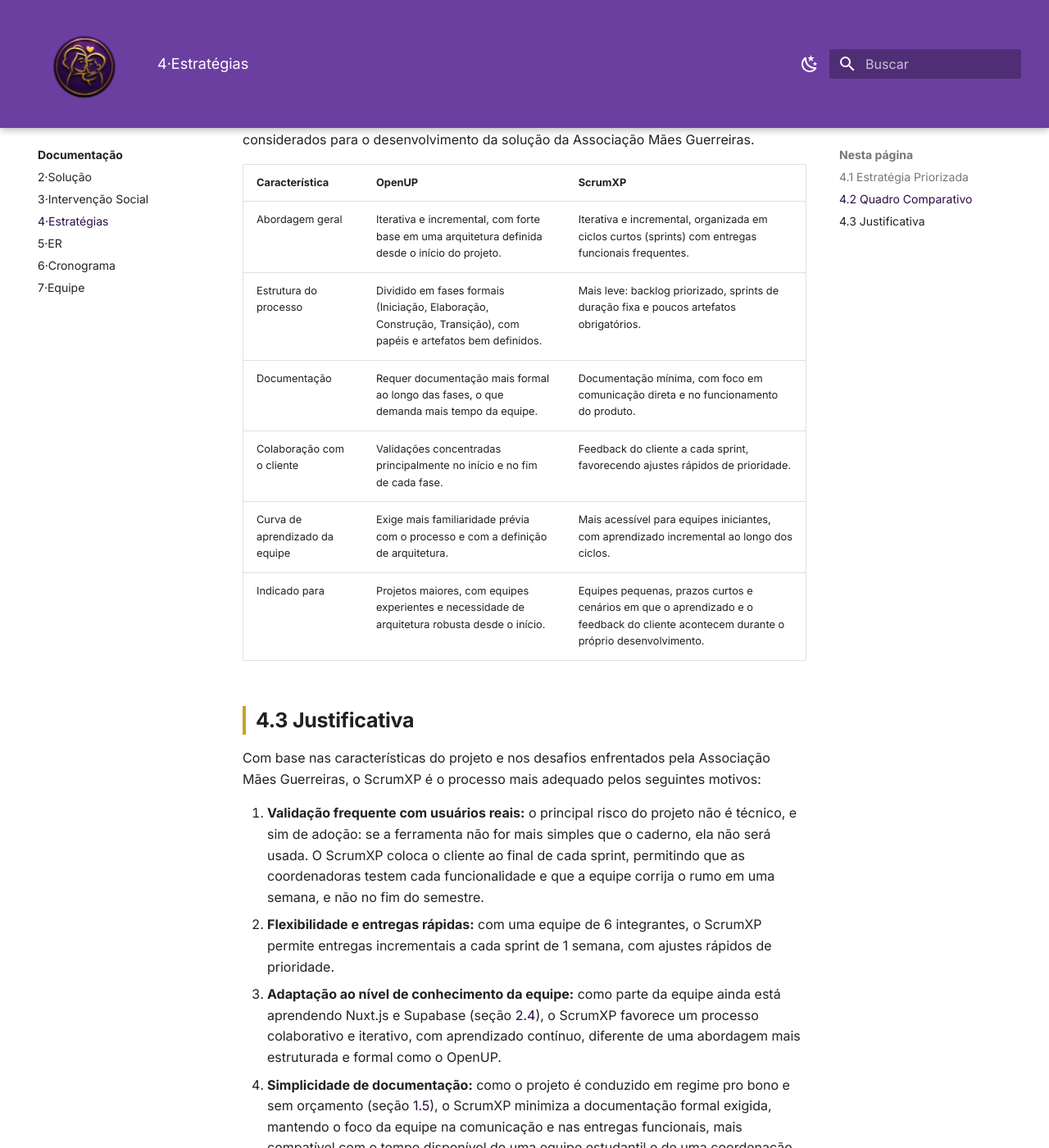
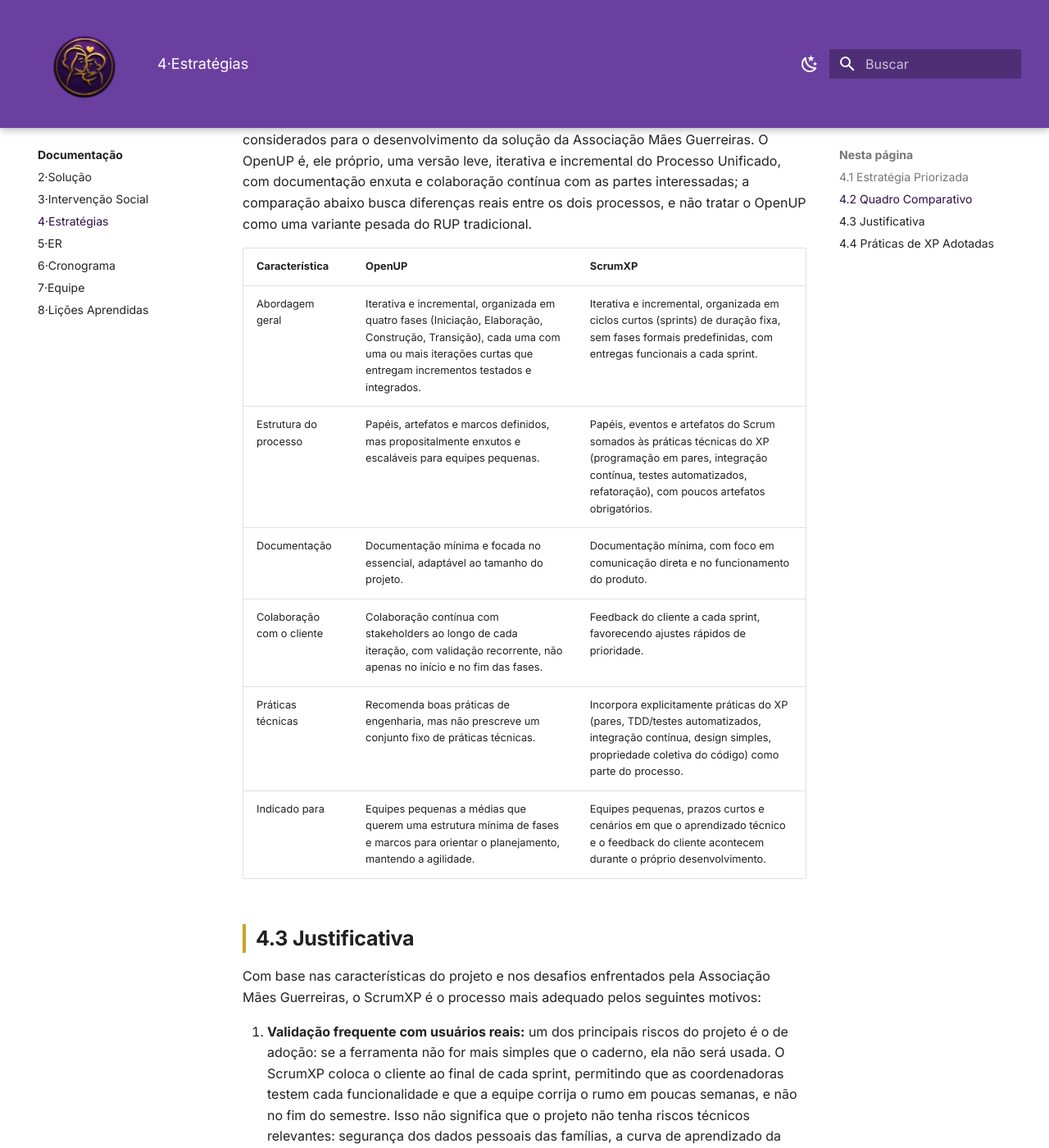
Before and after one commit to mdsreq-fga-unb/REQ-2026.2-T01-MaesGuerreiras, an MkDocs documentation site: the page built from docs/04-estrategias/index.md, in a window 1280 px wide and 1400 px high, scrolled down 545 px. Shown: the whole window at 82% size. Built offline with MkDocs 1.6.1 and Material for MkDocs 9.7.7, drawn with Linux system fonts in a browser that asks for light colours; some of the changed text lies outside the part shown.

Commit message:
Corrige issues do professor (ER, intervencao social, estrategias) e cria pagina de licoes aprendidas

```diff
--- a/docs/04-estrategias/index.md
+++ b/docs/04-estrategias/index.md
@@ -14,34 +14,62 @@
 ## 4.2 Quadro Comparativo
 
 O quadro a seguir compara características do OpenUP e do ScrumXP, os dois processos considerados
-para o desenvolvimento da solução da Associação Mães Guerreiras.
+para o desenvolvimento da solução da Associação Mães Guerreiras. O OpenUP é, ele próprio, uma versão
+leve, iterativa e incremental do Processo Unificado, com documentação enxuta e colaboração contínua
+com as partes interessadas; a comparação abaixo busca diferenças reais entre os dois processos, e não
+tratar o OpenUP como uma variante pesada do RUP tradicional.
 
 | Característica | OpenUP | ScrumXP |
 | :--- | :--- | :--- |
-| Abordagem geral | Iterativa e incremental, com forte base em uma arquitetura definida desde o início do projeto. | Iterativa e incremental, organizada em ciclos curtos (sprints) com entregas funcionais frequentes. |
-| Estrutura do processo | Dividido em fases formais (Iniciação, Elaboração, Construção, Transição), com papéis e artefatos bem definidos. | Mais leve: backlog priorizado, sprints de duração fixa e poucos artefatos obrigatórios. |
-| Documentação | Requer documentação mais formal ao longo das fases, o que demanda mais tempo da equipe. | Documentação mínima, com foco em comunicação direta e no funcionamento do produto. |
-| Colaboração com o cliente | Validações concentradas principalmente no início e no fim de cada fase. | Feedback do cliente a cada sprint, favorecendo ajustes rápidos de prioridade. |
-| Curva de aprendizado da equipe | Exige mais familiaridade prévia com o processo e com a definição de arquitetura. | Mais acessível para equipes iniciantes, com aprendizado incremental ao longo dos ciclos. |
-| Indicado para | Projetos maiores, com equipes experientes e necessidade de arquitetura robusta desde o início. | Equipes pequenas, prazos curtos e cenários em que o aprendizado e o feedback do cliente acontecem durante o próprio desenvolvimento. |
+| Abordagem geral | Iterativa e incremental, organizada em quatro fases (Iniciação, Elaboração, Construção, Transição), cada uma com uma ou mais iterações curtas que entregam incrementos testados e integrados. | Iterativa e incremental, organizada em ciclos curtos (sprints) de duração fixa, sem fases formais predefinidas, com entregas funcionais a cada sprint. |
+| Estrutura do processo | Papéis, artefatos e marcos definidos, mas propositalmente enxutos e escaláveis para equipes pequenas. | Papéis, eventos e artefatos do Scrum somados às práticas técnicas do XP (programação em pares, integração contínua, testes automatizados, refatoração), com poucos artefatos obrigatórios. |
+| Documentação | Documentação mínima e focada no essencial, adaptável ao tamanho do projeto. | Documentação mínima, com foco em comunicação direta e no funcionamento do produto. |
+| Colaboração com o cliente | Colaboração contínua com stakeholders ao longo de cada iteração, com validação recorrente, não apenas no início e no fim das fases. | Feedback do cliente a cada sprint, favorecendo ajustes rápidos de prioridade. |
+| Práticas técnicas | Recomenda boas práticas de engenharia, mas não prescreve um conjunto fixo de práticas técnicas. | Incorpora explicitamente práticas do XP (pares, TDD/testes automatizados, integração contínua, design simples, propriedade coletiva do código) como parte do processo. |
+| Indicado para | Equipes pequenas a médias que querem uma estrutura mínima de fases e marcos para orientar o planejamento, mantendo a agilidade. | Equipes pequenas, prazos curtos e cenários em que o aprendizado técnico e o feedback do cliente acontecem durante o próprio desenvolvimento. |
 
 ## 4.3 Justificativa
 
 Com base nas características do projeto e nos desafios enfrentados pela Associação Mães Guerreiras, o
 ScrumXP é o processo mais adequado pelos seguintes motivos:
 
-1. **Validação frequente com usuários reais:** o principal risco do projeto não é técnico, e sim de
-   adoção: se a ferramenta não for mais simples que o caderno, ela não será usada. O ScrumXP coloca
-   o cliente ao final de cada sprint, permitindo que as coordenadoras testem cada funcionalidade e
-   que a equipe corrija o rumo em uma semana, e não no fim do semestre.
+1. **Validação frequente com usuários reais:** um dos principais riscos do projeto é o de adoção: se a
+   ferramenta não for mais simples que o caderno, ela não será usada. O ScrumXP coloca o cliente ao
+   final de cada sprint, permitindo que as coordenadoras testem cada funcionalidade e que a equipe
+   corrija o rumo em poucas semanas, e não no fim do semestre. Isso não significa que o projeto não
+   tenha riscos técnicos relevantes: segurança dos dados pessoais das famílias, a curva de
+   aprendizado da equipe nas tecnologias escolhidas e a continuidade da plataforma após o fim do
+   semestre também são riscos centrais, tratados na seção [2.6](../02-solucao/index.md#26-viabilidade-da-proposta).
 2. **Flexibilidade e entregas rápidas:** com uma equipe de 6 integrantes, o ScrumXP permite entregas
-   incrementais a cada sprint de 1 semana, com ajustes rápidos de prioridade.
+   incrementais a cada sprint de 2 semanas, com ajustes rápidos de prioridade.
 3. **Adaptação ao nível de conhecimento da equipe:** como parte da equipe ainda está aprendendo
-   Nuxt.js e Supabase (seção [2.4](../02-solucao/index.md#24-tecnologias-a-serem-utilizadas)), o
-   ScrumXP favorece um processo colaborativo e iterativo, com aprendizado contínuo, diferente de
-   uma abordagem mais estruturada e formal como o OpenUP.
+   Nuxt.js e Supabase (seção [2.4](../02-solucao/index.md#24-tecnologias-a-serem-utilizadas)), as
+   práticas técnicas do XP favorecem um aprendizado mais seguro: integração contínua e testes
+   automatizados reduzem o risco de regressões enquanto a equipe ainda está se familiarizando com a
+   stack, e a programação em pares permite que quem já tem mais domínio de uma tecnologia apoie
+   diretamente quem está aprendendo.
 4. **Simplicidade de documentação:** como o projeto é conduzido em regime pro bono e sem
    orçamento (seção [1.5](../01-cenario/index.md#15-desafios-do-projeto)), o ScrumXP minimiza a
    documentação formal exigida, mantendo o foco da equipe na comunicação e nas entregas
    funcionais, mais compatível com o tempo disponível de uma equipe estudantil e de uma
    coordenação voluntária.
+
+## 4.4 Práticas de XP Adotadas
+
+Para que o processo seja de fato ScrumXP, e não apenas Scrum, a equipe adota as seguintes práticas
+técnicas do eXtreme Programming ao longo das sprints:
+
+- **Integração contínua:** toda alteração enviada ao repositório passa por build e checagens
+  automatizadas antes de ser integrada à branch principal.
+- **Testes automatizados:** funcionalidades críticas (registro de doações, chamada, controle de acesso)
+  recebem testes automatizados, priorizados pela Analista de QA junto ao critério de aceitação de
+  cada história.
+- **Design simples:** cada história é implementada da forma mais simples que atenda ao critério de
+  aceitação, evitando abstrações antecipadas para necessidades futuras não confirmadas.
+- **Refatoração contínua:** o código é reorganizado sempre que necessário para manter a simplicidade,
+  sem alterar o comportamento observável, com apoio dos testes automatizados.
+- **Programação em pares, quando possível:** priorizada nas tarefas de maior risco técnico ou nas que
+  envolvem alguém ainda aprendendo a tecnologia, dada a disponibilidade parcial de uma equipe
+  estudantil.
+- **Propriedade coletiva do código:** qualquer integrante pode alterar qualquer parte do sistema
+  quando necessário, em vez de módulos isolados por pessoa.
--- a/mkdocs.yml
+++ b/mkdocs.yml
@@ -63,3 +63,4 @@
     - "5·ER": 05-er/index.md
     - "6·Cronograma": 06-cronograma/index.md
     - "7·Equipe": 07-interacao/index.md
+    - "8·Lições Aprendidas": 08-licoes/index.md
```
Also changed, not shown: docs/03-intervencao-social/index.md (+14 -0 lines), docs/07-interacao/index.md (+2 -2 lines), docs/08-licoes/index.md (added, +82 -0 lines).
